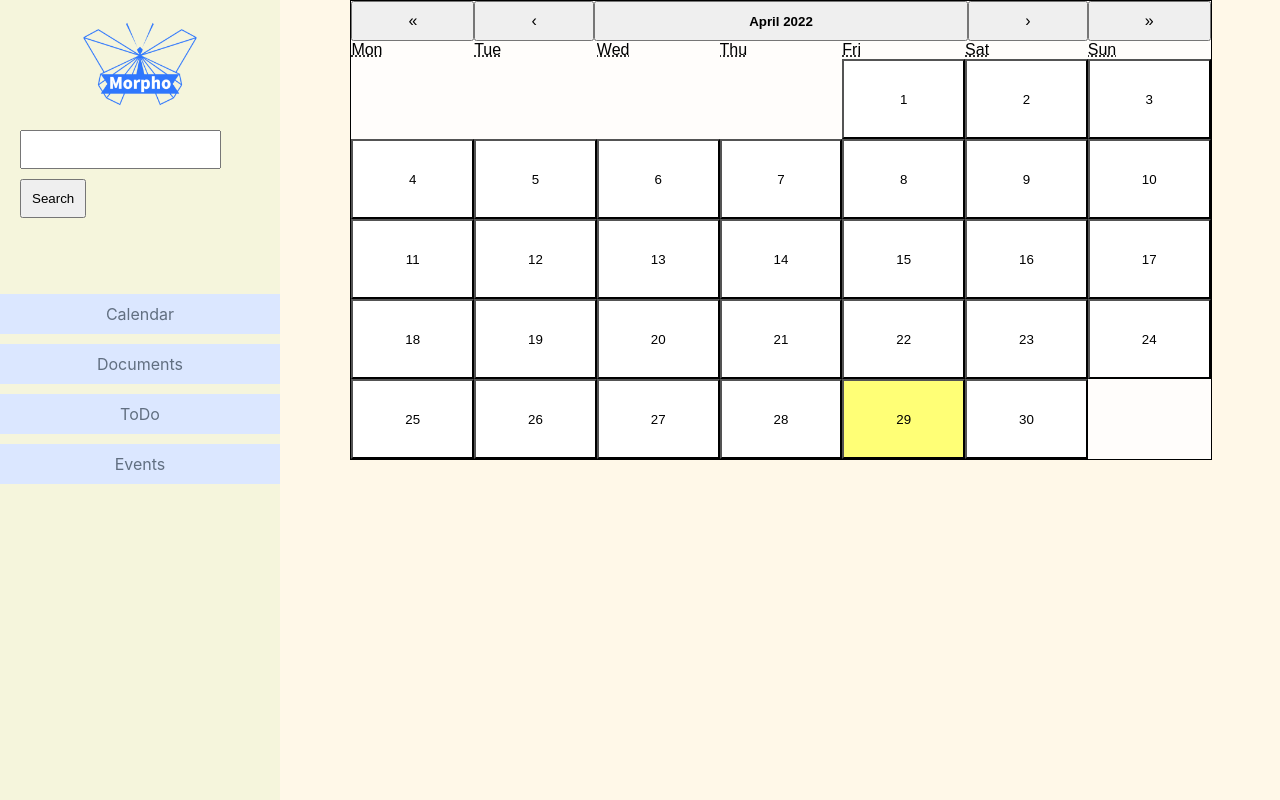
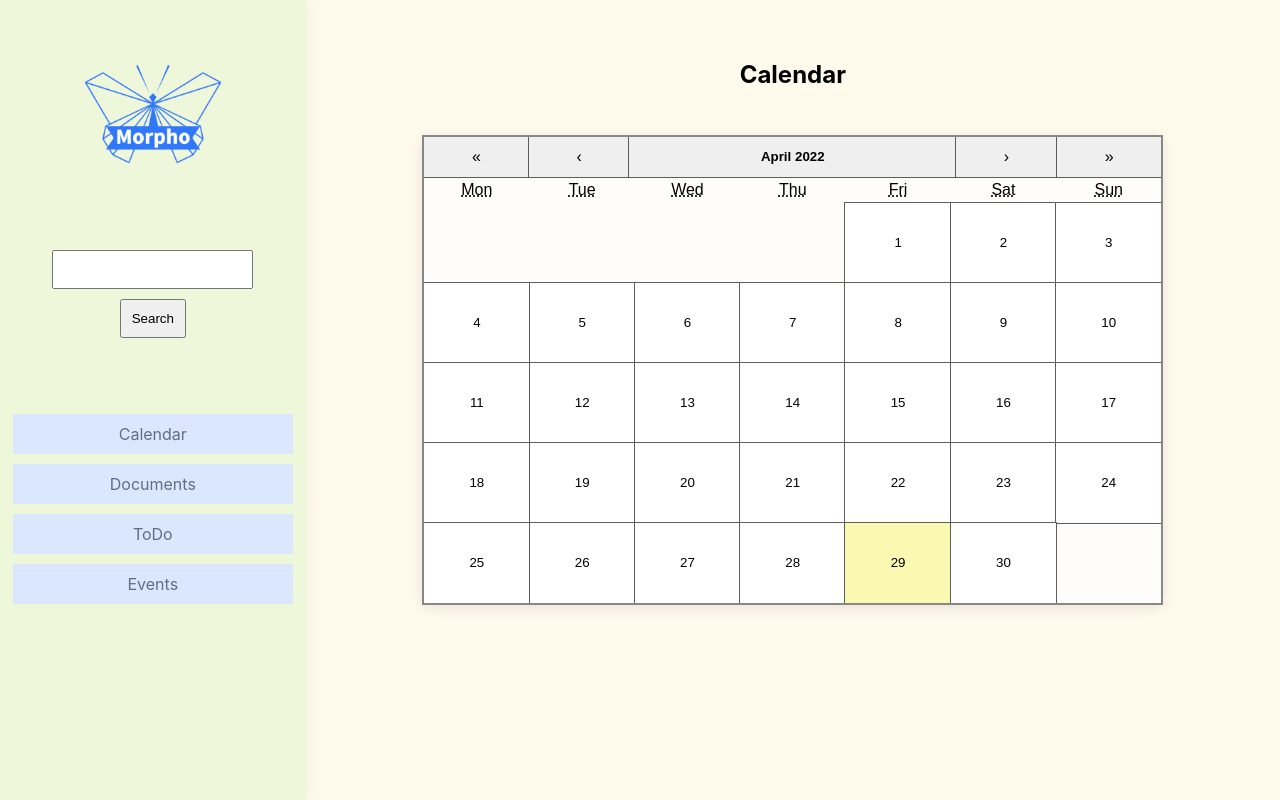
Before and after one commit to mikako-shirai/cc26-Greenfield-Project, a React (Create React App) app: page / in a window 1280 px wide. Built offline with nearby package versions, Linux system fonts and the light colour scheme.

Commit message:
style: clean up previous code

```diff
--- a/src/components/Calendar.jsx
+++ b/src/components/Calendar.jsx
@@ -1,15 +1,11 @@
+import React, { useState, useEffect } from "react";
 import Calendar from "react-calendar";
-import React, { useState, useEffect } from "react";
+
 import Task from "./Task.jsx";
 
-function CalendarComponent({
-  selectedDate,
-  setSelectedDate,
-  showTask,
-  setShowTask,
-}) {
+function CalendarComponent({ selectedDate, setSelectedDate, showTask, setShowTask,}) {
   const [newToDo, setNewToDo] = useState(false);
-  //Displays modal and Pass Selected Date
+
   const openWindowForDate = (date) => {
     setSelectedDate(date.toISOString());
   };
@@ -19,10 +15,9 @@ function CalendarComponent({
     setShowTask(false);
   }, [newToDo]);
 
-  //When you call (onCLickDay) in the calendar it will display Task modal,
-  // Isosstringify current date, and send it to Task.jsx component
   return (
-    <div className="calendar">
+    <div>
+      <h2 className="calendar-title">Calendar</h2>
       {showTask && (
         <Task
           date={selectedDate}
@@ -43,6 +38,4 @@ function CalendarComponent({
   );
 }
 
-//tileContent prop allows us to add item to specific date
-// onclick gets selected date
 export default CalendarComponent;
--- a/src/components/Document.jsx
+++ b/src/components/Document.jsx
@@ -1,4 +1,5 @@
 import React from "react";
+
 import Search from "./Searchbtn.jsx";
 
 function Document() {
@@ -11,17 +12,17 @@ function Document() {
   ];
 
   return (
-    <div className="documents-page">
-      <h2 className="documents-page-title">Documents</h2>
-      <div className="documents-wrapper">
-        <form className="documentform">
-          <select className="documentform-week">
+    <div className="documents">
+      <h2 className="documents-title">Documents</h2>
+      <div>
+        <form>
+          <select>
             <option value="week1">week1</option>
             <option value="week2">week2</option>
             <option value="week3">week3</option>
             <option value="week4">week4</option>
           </select>
-          <select className="documentform-name">
+          <select>
             <option value="instructor">instructors</option>
             <option value="student">students</option>
           </select>
@@ -29,14 +30,14 @@ function Document() {
           <input type="submit" value="Add to Document List" />
         </form>
 
-        <h3 className="documents-page-title">search from document below</h3>
+        <h3 className="documents-title">search from document below</h3>
 
-        <Search className="serchbar" />
+        <Search />
 
-        <div className="Document-list">
-          <h3 className="documents-page-title">your documents</h3>
+        <div>
+          <h3 className="documents-title">your documents</h3>
           {sampleDocument.map((elem, index) => (
-            <table key={index} className="table">
+            <table key={index} className="document-table">
               <tbody>
                 <tr>
                   <td>{elem.id}</td>
--- a/src/components/Event.jsx
+++ b/src/components/Event.jsx
@@ -1,5 +1,4 @@
-import React from "react";
-import { useEffect, useState } from "react";
+import React, { useEffect, useState } from "react";
 import axios from "axios";
 
 function Event() {
--- a/src/components/Navbar.jsx
+++ b/src/components/Navbar.jsx
@@ -1,18 +1,12 @@
 import React from "react";
+
 import Search from "./Searchbtn.jsx";
 import Logo from "../images/Morpho.png";
 
-function Navbar({
-  displayCalender,
-  displayDocument,
-  displayToDo,
-  displayEvent,
-}) {
+function Navbar({ displayCalender, displayDocument, displayToDo, displayEvent }) {
   return (
     <div className="navbar">
-      <div className="logo-wraper">
-        <img src={Logo} alt="logo" className="logo" />
-      </div>
+      <img src={Logo} alt="logo" className="logo" />
       <Search />
       <ul>
         <li onClick={displayCalender}>Calendar</li>
--- a/src/components/Searchbtn.jsx
+++ b/src/components/Searchbtn.jsx
@@ -1,10 +1,8 @@
 import React from "react";
 
-function Search({ params }) {
-  //THese params to look for
-  //This is a test
+function Search() {
   return (
-    <div>
+    <div className="searchbar">
       <form action="">
         <input type="text" />
         <button>Search</button>
--- a/src/components/ToDo.jsx
+++ b/src/components/ToDo.jsx
@@ -1,7 +1,7 @@
 import React from "react";
 
 function ToDo() {
-  const sampleTodo = [
+  const toDoSamples = [
     { id: 1, todo: "fix the lighting talk" },
     { id: 2, todo: "send email for boss" },
     { id: 3, todo: "check thread on stackoverflow" },
@@ -10,11 +10,11 @@ function ToDo() {
   ];
 
   return (
-    <div className="ToDo-component">
-      <h2 className="ToDo-title">To Do List</h2>
-      <div className="ToDo-wrapper">
-        {sampleTodo.map((elem, index) => (
-          <div key={index} className="ToDo-item">
+    <div>
+      <h2 className="todo-title">To Do List</h2>
+      <div className="todo-wrapper">
+        {toDoSamples.map((elem, index) => (
+          <div key={index} className="todo-item">
             <input type="checkbox"></input>
             <input type="date"></input>
             {elem.todo}
--- a/src/styles/index.css
+++ b/src/styles/index.css
@@ -6,7 +6,10 @@ body {
   -webkit-font-smoothing: antialiased;
   -moz-osx-font-smoothing: grayscale;
   height: 100vh;
+  background: #fffaec;
 }
+
+/* -------------------------------------- App */
 
 .app {
   display: flex;
@@ -14,84 +17,18 @@ body {
   justify-content: center;
 }
 .content-wrapper {
-  background: #fff8e8;
   flex: 1;
   display: flex;
   flex-direction: column;
   align-items: center;
+  margin-top: 5vh;
 }
 
-.mainfield {
-  display: flex;
-  flex-direction: column;
-}
+/* -------------------------------------- Calendar */
 
-.task {
-  display: flex;
-  flex-direction: column;
-  justify-content: center;
-  position: fixed;
+.calendar-title {
   text-align: center;
-  background-color: rgb(219, 231, 255);
-  left: 0;
-  top: 0;
-  width: 100%;
-  height: 100%;
-  overflow: auto;
-  background-color: rgb(0, 0, 0);
-  background-color: rgba(0, 0, 0, 0.4);
-}
-.form-area {
-  background-color: #60aaff;
-  height: 200px;
-}
-
-.navbar {
-  display: flex;
-  flex-direction: column;
-  background-color: beige;
-  height: 100vh;
-  width: 35vh;
-  align-items: center;
-}
-
-.navbar * {
-  margin-bottom: 10px;
-  padding: 10px;
-}
-
-.logo-wraper {
-  padding: 0;
-  height: 100px;
-}
-
-.logo {
-  display: flex;
-  justify-content: center;
-  margin: -2vh;
-  width: auto;
-  padding: 0;
-  height: 20vh;
-}
-
-ul {
-  width: 100%;
-}
-
-li {
-  color: rgb(97, 111, 129);
-  background-color: rgb(219, 231, 255);
-  text-decoration-line: none;
-  text-align: center;
-  list-style-type: none;
-}
-
-li:hover {
-  background-color: rgb(181, 254, 255);
-}
-
-li:active {
-  background-color: rgb(181, 254, 255);
+  margin-bottom: 6vh;
 }
 
 .react-calendar {
@@ -99,10 +36,17 @@ li:active {
   flex-direction: column;
   width: 100%;
   background: #fffdfb;
-  border: 1px solid #000000;
+  outline: 2px solid #888888;
   font-family: Arial, Helvetica, sans-serif;
   line-height: 1.125em;
   font-size: 2vh;
+  box-shadow: 0 3px 15px rgba(0, 0, 0, 0.119);
+}
+
+.react-calendar__month-view__weekdays__weekday {
+  text-align: center;
+  margin-top: 0.5vh;
+  margin-bottom: 0.5vh;
 }
 
 .react-calendar__navigation {
@@ -112,30 +56,38 @@ li:active {
 
 .react-calendar__navigation__label {
   font-weight: bold;
+  border-style: none;
+  border-radius: 0%;
+  outline: 1px solid #5d5d5d;
 }
 
 .react-calendar__navigation__arrow {
   flex-grow: 0.333;
   font-size: 2vh;
+  border-style: none;
+  border-radius: 0%;
+  outline: 1px solid #5d5d5d;
 }
 
 .react-calendar__tile {
   height: 10vh;
-  background-color: white;
+  background: white;
+  border-style: none;
+  outline: 1px solid #5d5d5d;
 }
 
 .react-calendar__tile--active {
-  background: #60aaff;
+  background: #9dc7f7;
   color: white;
 }
 
 .react-calendar__tile:hover {
-  background: #c1deff;
+  background: #cae1fa;
   color: white;
 }
 
 .react-calendar__tile--now {
-  background: #ffff76;
+  background: #faf9b2;
   color: #000000;
 }
 
@@ -145,52 +97,134 @@ li:active {
   background: #ff983d;
 }
 
-/* .ToDo-component {
-  font-family: "Franklin Gothic Medium", "Arial Narrow", Arial, sans-serif;
-} */
+/* -------------------------------------- Documents */
 
-.ToDo-title {
-  /* background: #fff8e8; */
+.documents {
+  color: #232323;
+}
+
+.documents-title {
+  text-align: center;
+  margin-bottom: 4vh;
+}
+
+.document-table {
+  padding: 0.5em 1em;
+  margin: 2em 0;
+  width: 100%;
+  color: #5d627b;
+  background: white;
+  border-top: solid 5px #5d627b;
+  box-shadow: 0 3px 15px rgba(0, 0, 0, 0.119);
+}
+
+td {
+  border: 1px solid black;
+}
+
+/* -------------------------------------- Navbar */
+
+.navbar {
+  display: flex;
+  flex-direction: column;
+  background: rgb(239, 247, 219);
+  height: 100vh;
+  width: 35vh;
+  align-items: center;
+  padding-left: 1vw;
+  padding-right: 1vw;
+  box-shadow: 0 1px 20px rgba(0, 0, 0, 0.059);
+}
+
+.navbar * {
+  margin-bottom: 10px;
+  padding: 10px;
+}
+
+.logo {
+  height: auto;
+  width: 15vw;
+  min-width: 150px;
+  max-width: 250px;
+  margin-top: 1vh;
+}
+
+ul {
+  width: 100%;
+}
+
+li {
+  color: rgb(97, 111, 129);
+  background: rgb(219, 231, 255);
+  text-decoration-line: none;
+  text-align: center;
+  list-style-type: none;
+}
+li:hover, li:active {
+  /* background: rgb(201, 250, 250); */
+  background: rgb(182, 200, 235);
+}
+
+/* -------------------------------------- Events */
+
+.searchbar {
+  text-align: center;
+}
+
+/* -------------------------------------- Tasks */
+
+.tasks {
+  display: flex;
+  flex-direction: column;
+  justify-content: center;
+  align-items: center;
+  position: fixed;
+  text-align: center;
+  left: 0;
+  top: 0;
+  width: 100%;
+  height: 100%;
+  overflow: auto;
+  background: rgba(0, 0, 0, 0.4);
+}
+
+.tasks-form {
+  display: flex;
+  flex-direction: column;
+  justify-content: center;
+  align-items: center;
+  background: #bcd4ef;
+  height: 60vh;
+  width: 50vw;
+  border-radius: 11px;
+}
+
+.tasks-form-inner {
+  margin-top: -10vh;
+}
+
+/* -------------------------------------- ToDo */
+
+.todo-title {
   color: #464242;
   text-align: center;
 }
 
-.ToDo-wrapper {
+.todo-wrapper {
   display: flex;
   flex-direction: column;
 }
 
-.ToDo-item {
+.todo-item {
   padding: 0.5em 1em;
   margin: 2em 0;
   color: #232323;
   background: #ffedc3;
   border-left: solid 10px #ffc06e;
+  box-shadow: 0 3px 15px rgba(0, 0, 0, 0.119);
 }
 
-.documents-page {
-  color: #232323;
-  /* background: #fff8e8; */
-}
-.documents-page-title {
-  text-align: center;
-}
-.serchbar {
-  text-align: center;
-}
-
-.table {
-  padding: 0.5em 1em;
-  margin: 2em 0;
-  color: #5d627b;
-  background: white;
-  border-top: solid 5px #5d627b;
-  box-shadow: 0 3px 5px rgba(0, 0, 0, 0.22);
-}
-
-td {
-  border: 1px solid black;
-}
+/* -------------------------------------- Events */
 
 .events {
   display: flex;
@@ -198,14 +232,11 @@ td {
   align-items: center;
   text-align: center;
   color: #232323;
-  /* background: #fff8e8; */
   width: 60vw;
   height: 100vh;
-  padding: 3vh 3vw;
 }
 
 .events-title {
-  /* background: #fff8e8; */
   color: #464242;
   text-align: center;
 }
@@ -226,10 +257,19 @@ td {
   display: flex;
   flex-direction: column;
   width: 30%;
-  height: 15%;
+  height: 13%;
   margin-top: 5%;
   padding: 5%;
   border-radius: 4px;
+  box-shadow: 0 3px 15px rgba(0, 0, 0, 0.119);
+}
+
+.search-event * {
+  margin-top: 5%;
+}
+.show-event * {
+  margin-right: 0.3vw;
+  margin-left: 0.3vw;
 }
 
 .event-btn, .event-btn-show {
@@ -238,16 +278,7 @@ td {
   border-radius: 6px;
   cursor: pointer;
 }
-
-.search-event * {
-  margin-top: 5%;
-}
-
-.show-event * {
-  margin-right: 0.3vw;
-  margin-left: 0.3vw;
-}
 .event-btn-show {
   margin-left: -0.3vw;
-  border-radius: 1px 6px 6px 1px;
+  border-radius: 0px 6px 6px 0px;
 }
```
Also changed, not shown: src/components/App.jsx (+4 -3 lines), src/components/Task.jsx (+13 -20 lines), 1 other file (tests, documents, lock files or other folders).
